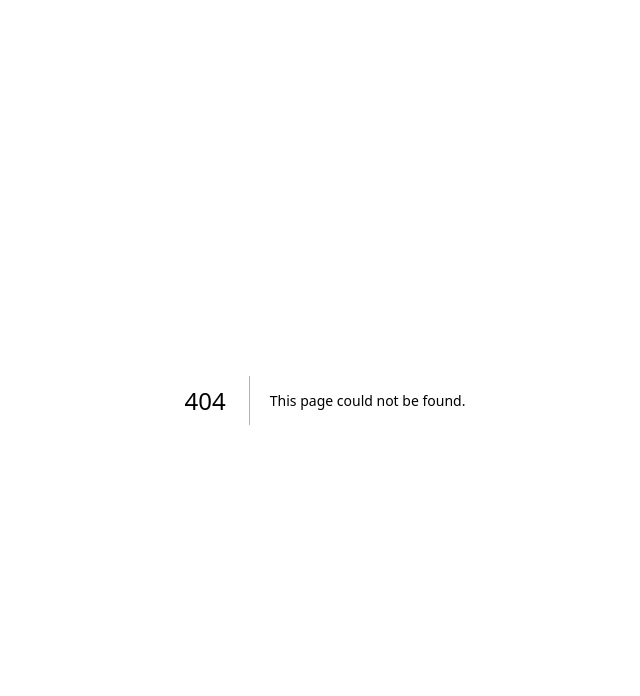
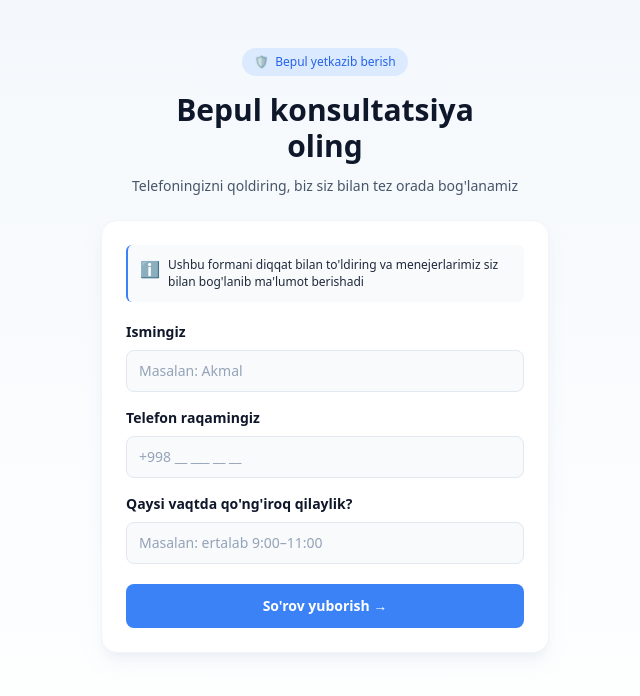
Before and after one commit to sherzodbest80-rgb/massajor, a Next.js app: page /zayavka in a window 1280 px wide. Before the commit this address had no page. Shown: the top 696 px of the page, without its empty margins (315-955 px from the left). Built offline with nearby package versions, Linux system fonts and the light colour scheme.

Commit message:
Create page.tsx
Yangi forma

```diff
--- /dev/null
+++ b/app/zayavka/page.tsx
@@ -0,0 +1,27 @@
+import { Suspense } from "react";
+import type { Metadata } from "next";
+import InternalLeadForm from "@/components/InternalLeadForm";
+
+export const metadata: Metadata = {
+  title: "Bepul konsultatsiya | Massajor",
+  description:
+    "Telefoningizni qoldiring, biz siz bilan tez orada bog'lanamiz. Bepul yetkazib berish.",
+  robots: {
+    index: false,
+    follow: false,
+  },
+};
+
+export default function ZayavkaPage() {
+  return (
+    <Suspense
+      fallback={
+        <div className="min-h-screen bg-[#F4F8FC] flex items-center justify-center text-slate-600">
+          Yuklanmoqda...
+        </div>
+      }
+    >
+      <InternalLeadForm />
+    </Suspense>
+  );
+}
```
